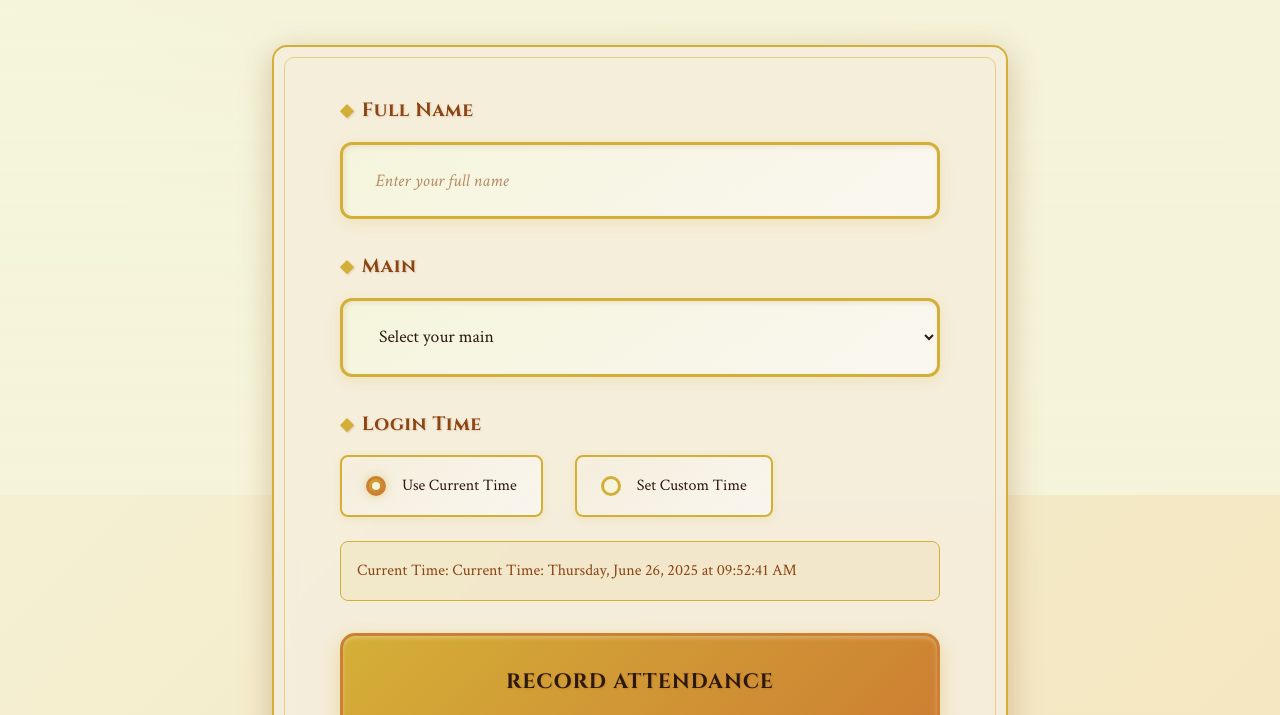
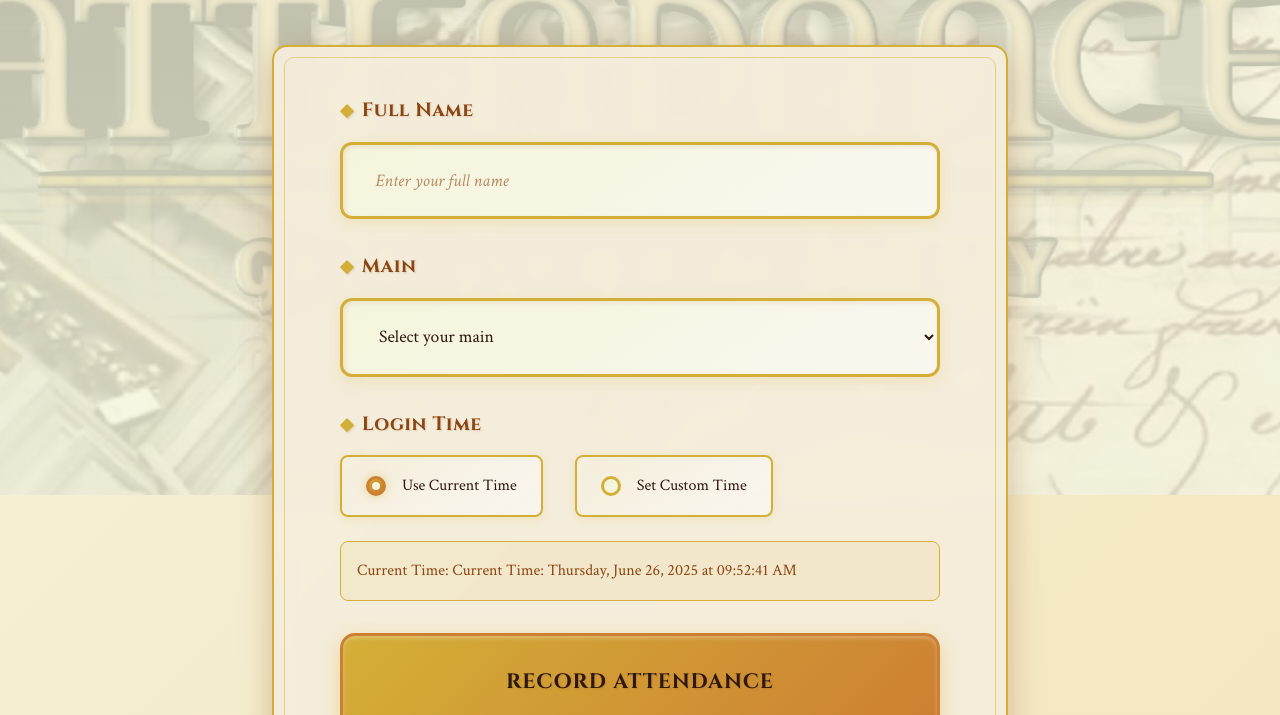
Before and after one commit to zionren/AttendanceTracking, a website: page public/index.html in a window 1280 px wide. Shown: the part 305-1020 px from the top of the page. Drawn offline with Linux system fonts and the light colour scheme; no server answers.

Commit message:
added a background image

```diff
--- a/public/css/main.css
+++ b/public/css/main.css
@@ -52,7 +52,7 @@ body {
     height: 100%;
     background:
         linear-gradient(rgba(245, 245, 220, 0.75), rgba(245, 245, 220, 0.85)),
-        url('../images/academy-background.jpg');
+        url('../images/attendance.jpg');
     background-size: cover;
     background-position: center;
     background-repeat: no-repeat;
```
Also changed, not shown: public/images/attendance.jpg (added).
